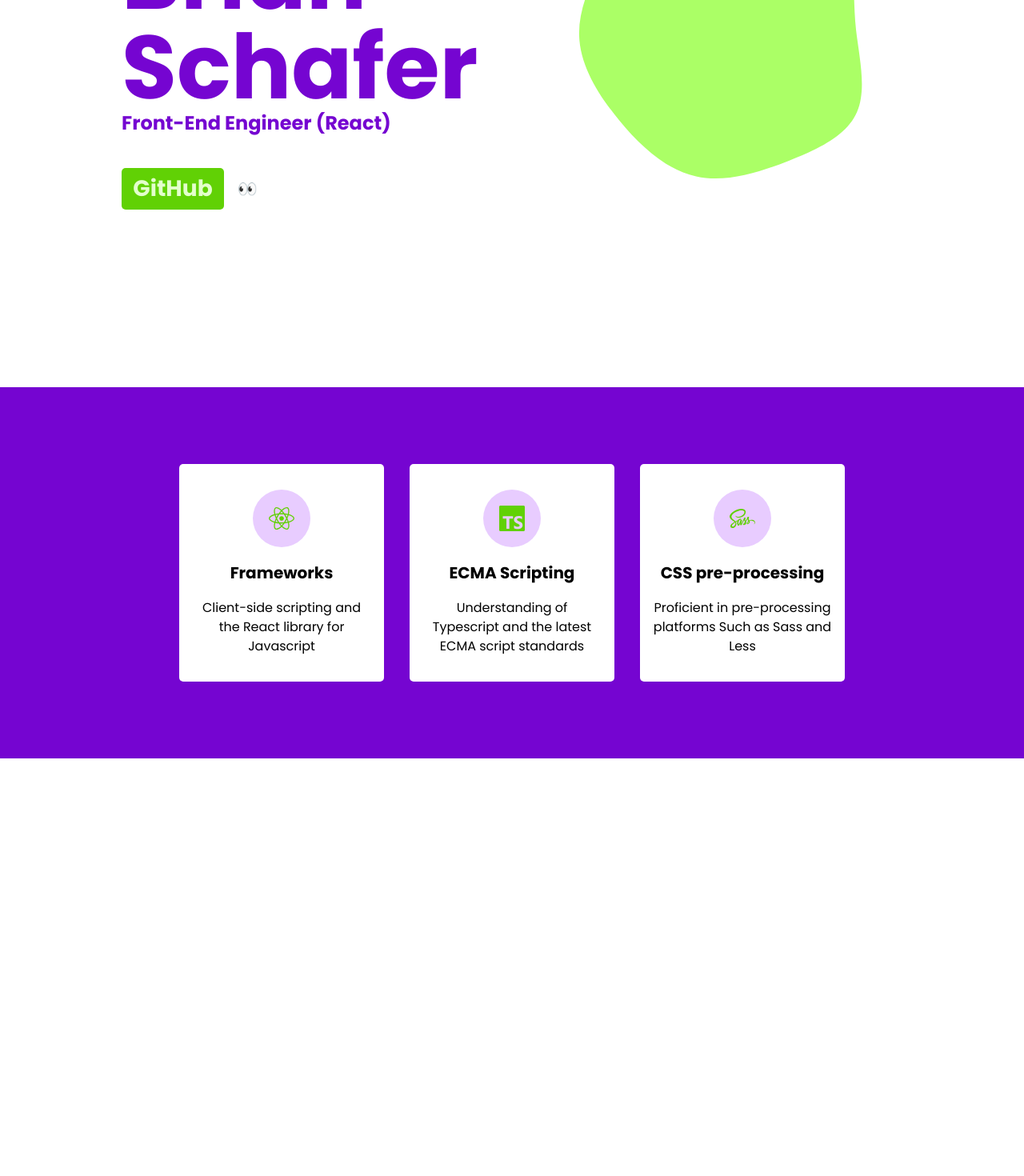
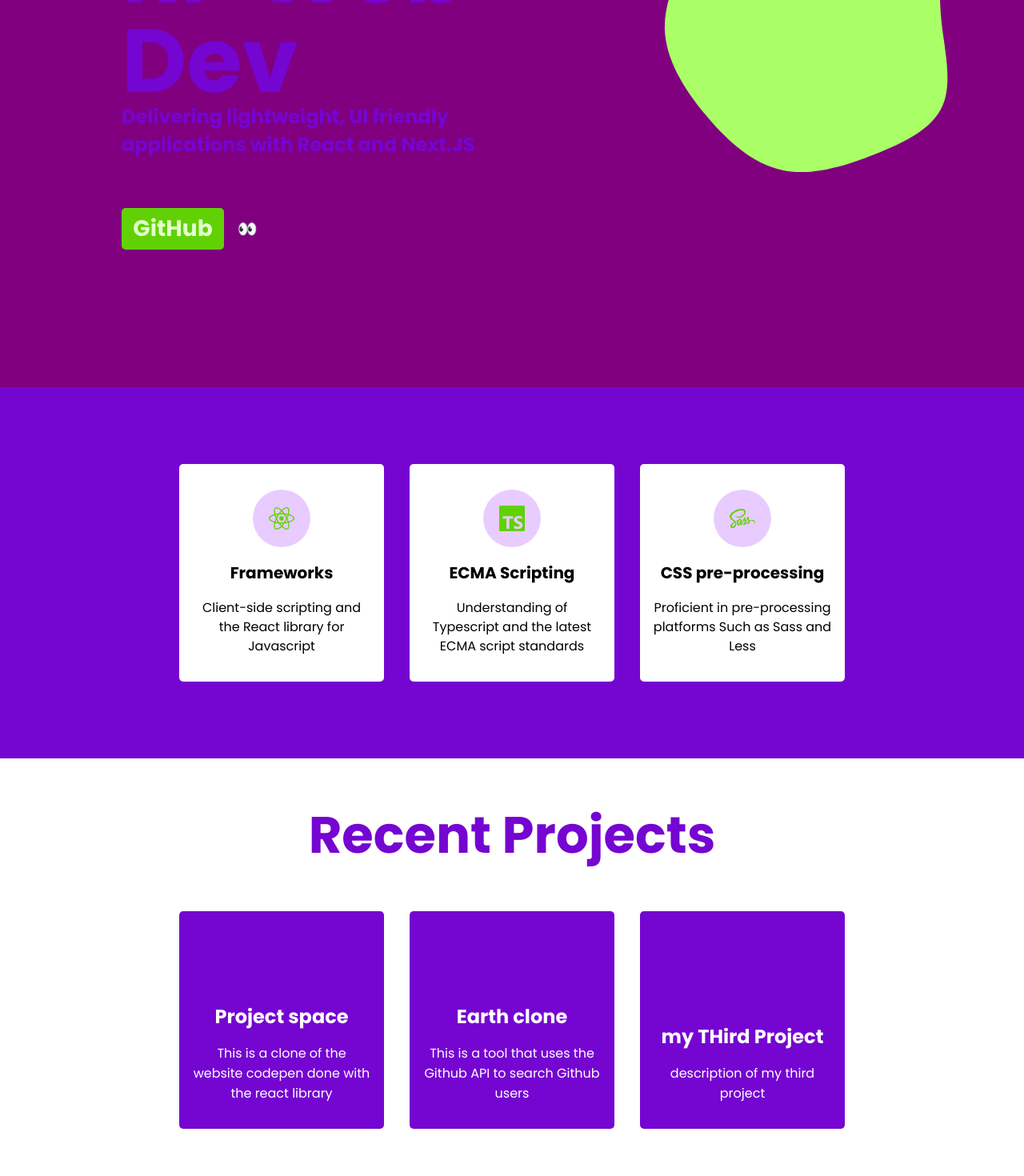
Before and after one commit to RoycePdev/Portfolio, a React (Create React App) app: page / in a window 1280 px wide. Shown: the part 300-1770 px from the top of the page at 80% size. Built offline with nearby package versions, Linux system fonts and the light colour scheme; no server answers.

Commit message:
adjusting home page

```diff
--- a/src/Components/FeaturedProject.jsx
+++ b/src/Components/FeaturedProject.jsx
@@ -1,29 +1,46 @@
 import React from 'react'
 import '../stylesheets/featuredproject.css'
 import '../images/codepen.png'
-import { Project } from "./Project"
+import { Project } from './Project'
 
 export const FeaturedProject = (props) => {
   const projects = [
     {
       name: 'project One',
-      title: 'project space',
+      title: 'Project space',
       description:
         'This is a clone of the website codepen done with the react library',
     },
     {
       name: 'project Two',
-      title: 'earth clone',
+      title: 'Earth clone',
       description:
         'This is a tool that uses the Github API to search Github users',
+    },
+    {
+      name: 'project Three',
+      title: 'my THird Project',
+      description: 'description of my third project',
     },
   ]
 
   return (
     <div className='featured-project-main-container'>
       <div className='featured-project-items-container'>
-        {projects.map((project) => (
-        <Project key={project.name} />))}
+        <h3 className='section-title featured-project-header'>
+          Recent Projects
+        </h3>
+        <div className='featured-project-boxes-container'>
+          {projects.map((project) => {
+            return (
+              <Project
+                key={project.name}
+                name={project.title}
+                description={project.description}
+              />
+            )
+          })}
+        </div>
       </div>
     </div>
   )
--- a/src/Components/Landing.jsx
+++ b/src/Components/Landing.jsx
@@ -38,10 +38,10 @@ export const Landing = (props) => {
         <div className='landing-title-container'>
           <div className='landing-header-sub-container'>
             <h1 className='landing-header'>
-              <span className='landing-first-name'>Brian </span> <br />{' '}
-              <span className='landing-last-name'>Schafer</span>
+              <span className='landing-first-name'> RP Web Dev </span>
+              {/* <span className='landing-last-name'></span> */}
             </h1>
-            <h3 className='landing-subheader'>Front-End Engineer (React)</h3>
+            <h3 className='landing-subheader'>Delivering lightweight, UI friendly applications with React and Next.JS</h3>
           </div>
           <div className='blob-container'>
             <svg
--- a/src/Components/Project.jsx
+++ b/src/Components/Project.jsx
@@ -1,9 +1,15 @@
 import React from 'react'
+import '../stylesheets/featuredproject.css'
 
-export const Project = () => {
+
+export const Project = (props) => {
+
+  const { name, description } = props
+
   return (
-    <div>
-
+    <div className="project-card">
+      <div className="project-name">{name}</div>
+      <div className="project-description">{description}</div>
     </div>
   )
 }
--- a/src/stylesheets/featuredproject.css
+++ b/src/stylesheets/featuredproject.css
@@ -1,18 +1,24 @@
 .featured-project-main-container {
-    height: 41rem;
     width: 100%;
+    min-height: 100vh;
+    padding-bottom: 4rem;
 }
 .featured-project-items-container {
     width: 100%;
-    height: 31rem;
-    padding-top: 5rem;
+    padding-top: 3rem;
     display: flex;
     flex-direction: column;
     align-items: center;
     padding-bottom: 2rem;
 }
+
+.featured-project-boxes-container {
+    width: 100%;
+    display: flex;
+    flex-wrap: wrap;
+    justify-content: center;
+}
 .featured-project-container {
-    height: 12em;
     width: 18rem;
     margin: 1.5rem 0rem;
 }
@@ -35,6 +41,7 @@
     list-style-type: none;
 }
 
+
 .yay {
     height: 10rem;
     width: 10rem;
@@ -43,15 +50,40 @@
 
 
 .featured-project-paragraph {
-    /* background: green; */
     padding: 0rem 2rem;
     text-align: center;
     line-height: 1.5rem;
 }
 
+.project-card {
+        height: 17rem;
+        width: 16rem;
+        display: flex;
+        flex-direction: column;
+        align-items: center;
+        justify-content: flex-end;
+        padding: 2rem 1rem;
+        border-radius: 5px;
+        background: var(--dark-primary);
+        color: white;
+        margin: 1rem;
+        text-align: center;
+}
+
+.project-name {
+    margin-bottom: 1rem;
+    font-weight: bold;
+    font-size: 1.5rem;
+}
+
+
+.featured-project-header {
+    color: var(--dark-highlight);
+    margin-bottom: 2rem;
+}
+
 @media (min-width: 450px) {
     .featured-project-container {
-        height: 13em;
         width: 23rem;
     }
     .featured-project-paragraph {
@@ -60,15 +92,9 @@
 }
 @media (min-width: 600px) {
     .featured-project-container {
-        height: 20rem;
         width: 35rem;
     }
-    .featured-project-main-container {
-        height: 50rem;
-    }
-    .featured-project-items-container {
-        height: 100%;
-    }
+
     .featured-project-paragraph{
         max-width: 36rem;
     }
@@ -76,7 +102,7 @@
 
 @media (min-width: 800px) {
     .featured-project-container {
-        height:22rem;
+
         width: 43rem;
     }
     .featured-project-paragraph{
--- a/src/stylesheets/frontsub.css
+++ b/src/stylesheets/frontsub.css
@@ -52,6 +52,3 @@
   color: var(--dark-highlight);
   font-size: 2rem;
 }
-
-.front-sub-top-wave {
-}
--- a/src/stylesheets/landing.css
+++ b/src/stylesheets/landing.css
@@ -3,24 +3,24 @@
 
 .landing-main-container {
     display: flex;
-    align-items: center;
+    /* align-items: center; */
     flex-direction: row;
     width: 100%;
     height: 45rem;
-    padding-bottom: 5rem;
+    padding-top: 2rem;
 }
 
 .landing-sub-container {
-    /* background: purple; */
+    background: purple;
     display: flex;
-    height: 45rem;
+    /* height: 45rem; */
     width: 100%;
-    padding-top: 6rem;
+    padding-top: 1rem;
     padding-left: 1rem;
     /* max-width: 900px; */
     flex-direction: column;
-    /* justify-content: space-between; */
-    /* background: teal; */
+    /* align-items: center; */
+    /* justify-content: center; */
     /* padding-left: 1rem; */
 }
 
@@ -39,6 +39,10 @@
     margin-bottom: 2rem;
 }
 
+.landing-subheader {
+    margin: 2rem 0rem
+}
+
 .quote-author {
     color: var(--dark-primary);
 }
@@ -52,30 +56,19 @@
     animation-duration: 2s;
 }
 
-@keyframes blob {
-    0% {
-        transform: scale(0);
-    }
-    50% {
-        transform: scale(1.1);
-    }
-    100% {
-        transform: scale(1);
-    }
-}
+
 
 .github-container {
     display: flex;
     align-items: center;
-    height: 5rem;
-    /* background: yellow; */
-    margin-top: 5.5rem;
+    /* height: 5rem; */
+    /* margin-top: 5.5rem; */
+    padding-top: 1rem;
     }
 
 .landing-title-container {
     width: 100%;
     display: flex;
-
 }
 
 
@@ -118,18 +111,6 @@
     animation-name: subheader;
     animation-duration: 1s;
     /* margin-left: 2rem; */
-}
-
-@keyframes subheader {
-    0% {
-        transform: scale(.75)
-    }
-    50% {
-        transform: scale(1.05);
-    }
-    100% {
-        transform: scale(1);
-    }
 }
 
 .landing-svg {
@@ -286,6 +267,30 @@
         transform: translateX(0px);
     }
 }
+@keyframes blob {
+    0% {
+        transform: scale(0);
+    }
+    50% {
+        transform: scale(1.1);
+    }
+    100% {
+        transform: scale(1);
+    }
+}
+
+@keyframes subheader {
+    0% {
+        transform: scale(.75)
+    }
+    50% {
+        transform: scale(1.05);
+    }
+    100% {
+        transform: scale(1);
+    }
+}
+
 
 @media (max-width: 850px) {
     .blob {
@@ -334,9 +339,9 @@
         top: 5.5rem;
         right: 6.5rem;
     }
-    .github-container {
+    /* .github-container {
         margin-top: 0;
-    }
+    } */
 }
 
 
@@ -385,9 +390,9 @@
     .landing-subheader{
         font-size: 1.5rem;
     }
-    .github-container {
+    /* .github-container {
         margin-top: -3.5rem;
-    }
+    } */
     .blob {
         height: 30rem;
         width: 30rem;
@@ -414,9 +419,9 @@
         font-size: 1.75rem;
     }
 
-    .github-container {
+    /* .github-container {
         margin-top: -3.5rem;
-    }
+    } */
     .blob {
         height: 35rem;
         width: 35rem;
```
